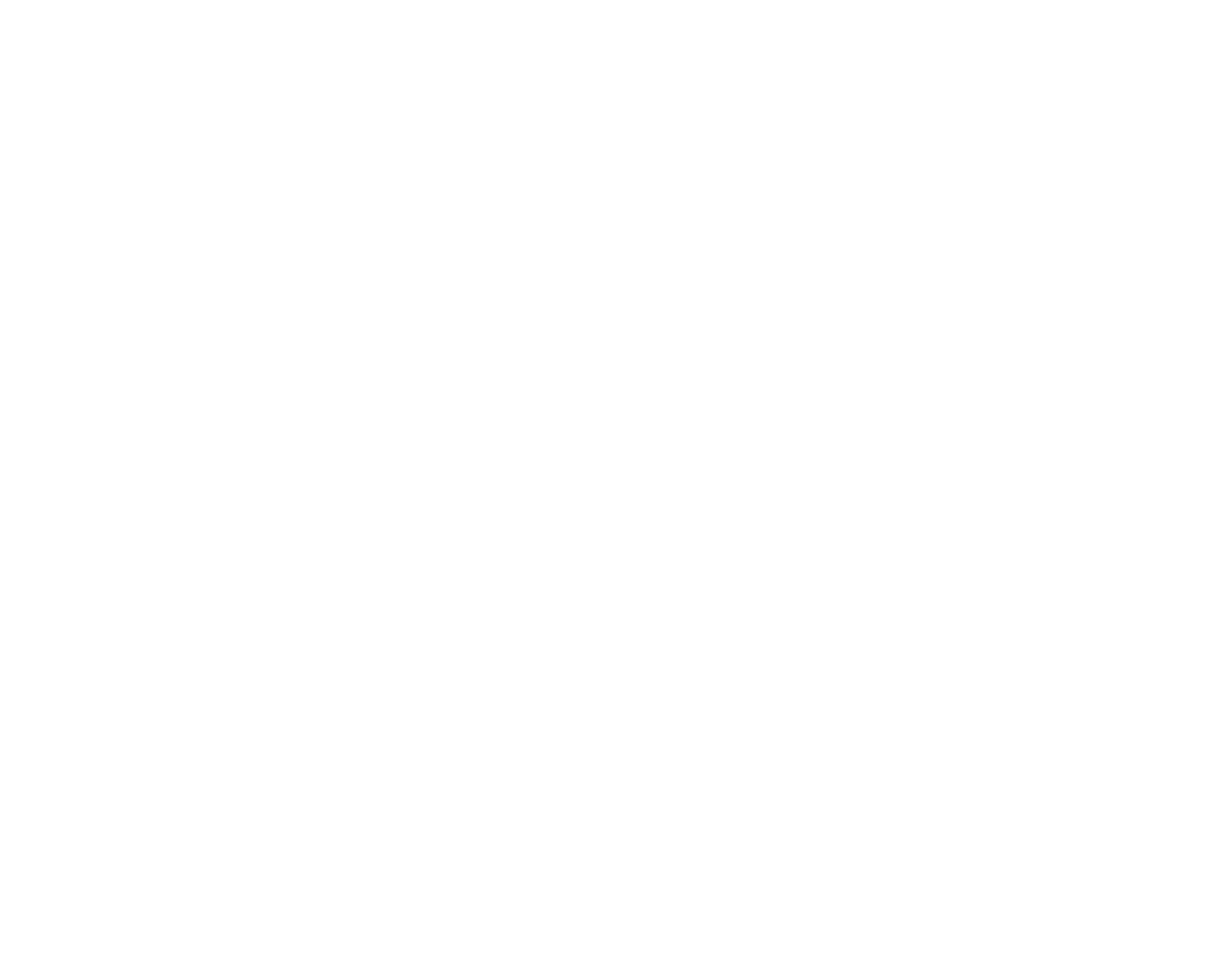
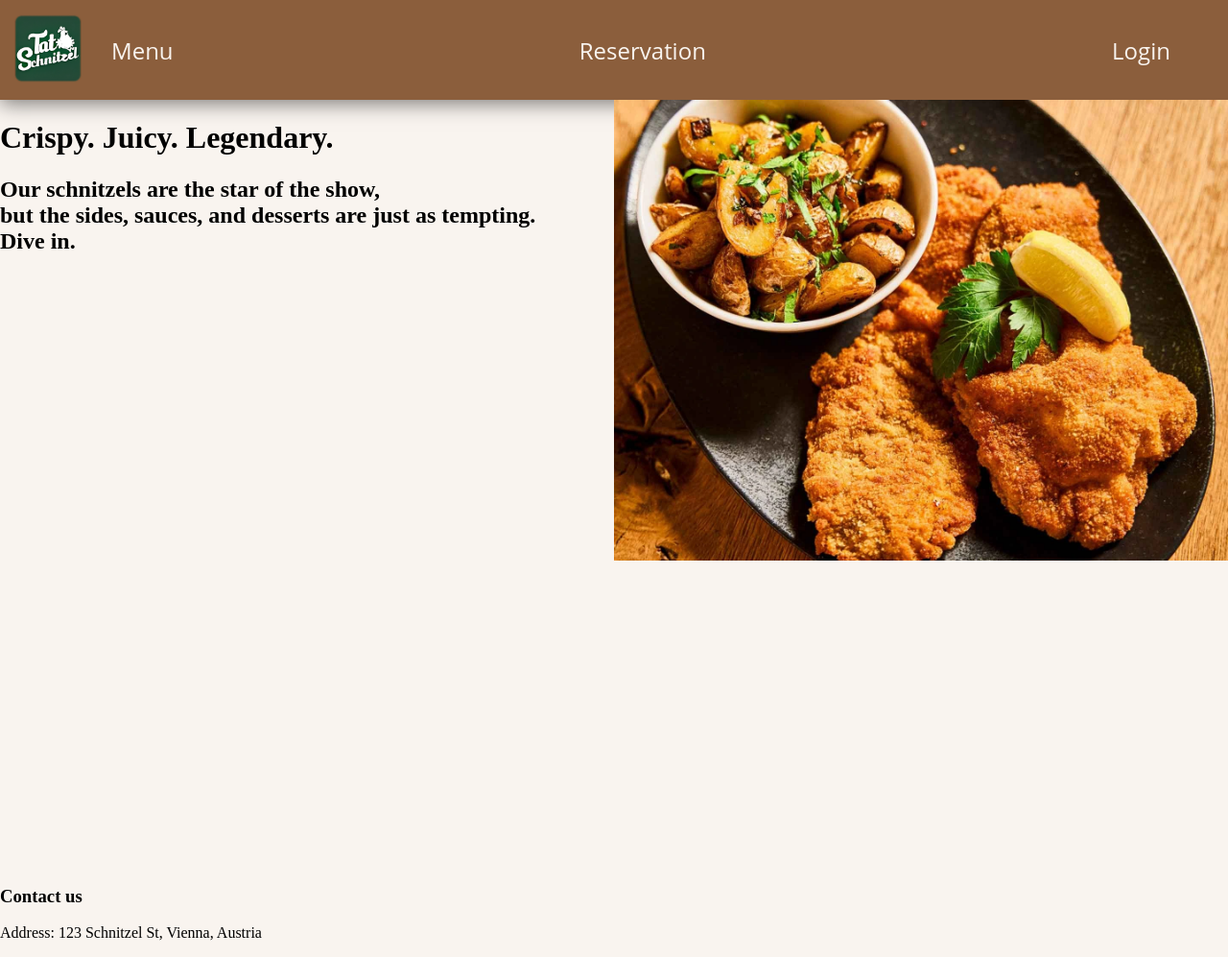
Before and after one commit to kaschefi/RestaurantProject, a plain HTML site: page RestaurantProject/ClientSide/html/menu.html in a window 1280 px wide. Shown: the whole page at 96% size. Before the commit the page ends 800 px from the top, so only its background shows below. Drawn offline with Linux system fonts and the light colour scheme.

Commit message:
static part of the menu page

```diff
--- a/RestaurantProject/ClientSide/css/home.css
+++ b/RestaurantProject/ClientSide/css/home.css
@@ -21,7 +21,6 @@ body {
     width: 100%;
     height: auto;
     margin: 0 auto;
-    position: fixed;
     z-index: 1000;
     display: flex;
     justify-content: flex-start;
--- a/RestaurantProject/ClientSide/css/menu.css
+++ b/RestaurantProject/ClientSide/css/menu.css
@@ -0,0 +1,77 @@
+html,
+body {
+    margin: 0;
+    padding: 0;
+    width: 100%;
+}
+
+body {
+    display: grid;
+    background-color: #F9F4EF;
+}
+nav{
+    margin: 0;
+    padding: 0;
+    width: 100%;
+    height: auto;
+}
+.nav {
+    width: 100%;
+    height: auto;
+    margin: 0 auto;
+    z-index: 1000;
+    display: flex;
+    justify-content: flex-start;
+    align-items: center;
+    gap: 1rem;
+    background-color: #8B5E3C;
+    transition: all 0.2s linear;
+    box-shadow: 0 4px 20px rgba(0, 0, 0, 0.5);
+}
+
+.navLinks {
+    display: flex;
+    justify-content: space-between;
+    align-items: center;
+    padding-right: 2.5em;
+    width: 100%;
+    height: 100%;
+}
+
+.nav .navLinks a {
+    text-decoration: none;
+    padding-right: 20px;
+    color: #F9F4EF;
+    font-size: 1.5em;
+    font-family: "Open Sans", sans-serif;
+    font-weight: 400;
+    height: 100%;
+    width: 100px;
+}
+
+.navLinks .navLinks a:hover {
+    color: #3F6B45;
+}
+
+.navLinks a:visited {
+    color: #F9F4EF;
+}
+
+.navLinks a:focus {
+    color: #2f5034;
+}
+
+.logo {
+    height: auto;
+    width: 100px;
+}
+
+header {
+    width: 100%;
+    height: 100vh;
+}
+header > div{
+    display: grid;
+    grid-template-rows: 1fr;
+    grid-template-columns: 1fr 1fr;
+}
--- a/RestaurantProject/ClientSide/html/menu.html
+++ b/RestaurantProject/ClientSide/html/menu.html
@@ -0,0 +1,48 @@
+<!DOCTYPE html>
+<html lang="en">
+<head>
+    <meta charset="UTF-8">
+    <meta name="viewport" content="width=device-width, initial-scale=1.0">
+    <title>Menu Page</title>
+    <link rel="stylesheet" href="../css/menu.css">
+</head>
+<body>
+    <nav>
+        <div class="nav">
+            <div class="logo">
+                <a href="home.html">
+                    <img src="../images/logo_465x320 (1).jpg" alt="home" class="logo" width="60" height="60">
+                </a>
+            </div>
+            <div class="navLinks">
+                <div class="menuLink"><a href="menu.html">Menu</a></div>
+                <div class="reservationLink"><a href="reservation.html">Reservation</a></div>
+                <div class="loginLink"><a href="login.html">Login</a></div>
+            </div>
+        </div>
+    </nav>
+    <header>
+        <div>
+            <div>
+                <h1>Crispy. Juicy. Legendary.</h1>
+                <h2>
+                    Our schnitzels are the star of the show,<br> but the sides, sauces, and desserts are just as tempting. <br>
+                    Dive in.
+                </h2>
+            </div>
+            <img src="../images/Schnitzel.webp" width="100%" height="100%" alt="Schnitzel">
+        </div>
+    </header>
+    <main>
+        <div class="filter"></div>
+        <div class="menu"></div>
+    </main>
+        <footer>
+            <div>
+                <h3>Contact us</h3>
+                <p>Address: 123 Schnitzel St, Vienna, Austria
+                </p>
+            </div>
+        </footer>
+</body>
+</html>
--- a/RestaurantProject/ClientSide/js/home.js
+++ b/RestaurantProject/ClientSide/js/home.js
@@ -1,4 +1,4 @@
-window.addEventListener("scroll", function () {
+//window.addEventListener("scroll", function () {
   const nav = document.querySelector(".nav");
   if (window.scrollY > 100) {
     nav.style.width = "60%";
@@ -13,4 +13,4 @@ window.addEventListener("scroll", function () {
     nav.style.top = "0";
     nav.style.borderRadius = "0";
   }
-});
+//});
```
Also changed, not shown: RestaurantProject/ClientSide/html/signup.html (added, +33 -0 lines), RestaurantProject/ClientSide/images/Schnitzel.webp (added), RestaurantProject/ClientSide/images/lock_24dp_E3E3E3_FILL1_wght400_GRAD0_opsz24.svg (added), RestaurantProject/ClientSide/images/person_24dp_E3E3E3_FILL1_wght400_GRAD0_opsz24.svg (added).
